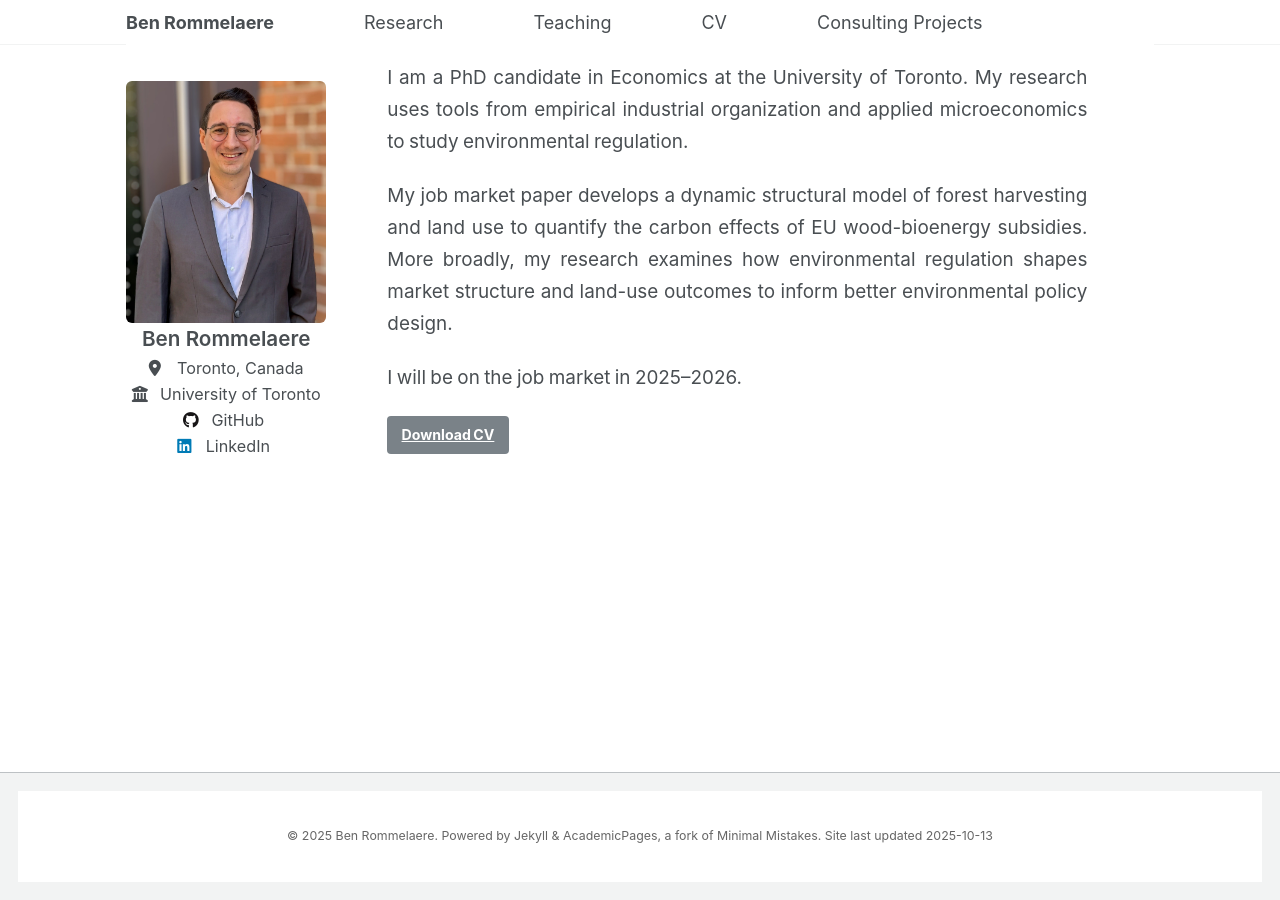
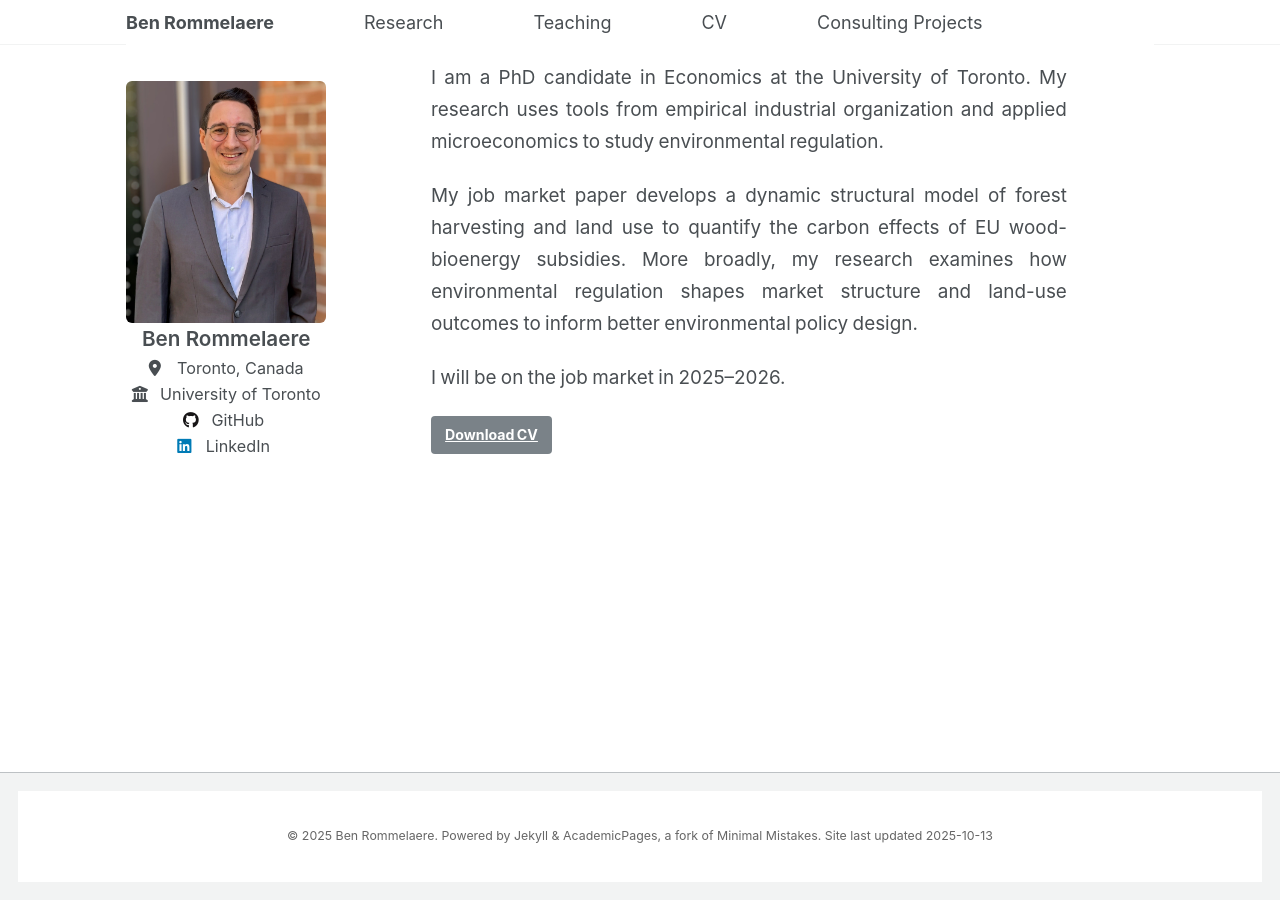
Before and after one commit to brommelaere/brommelaere.github.io, a Jekyll site: the page built from _pages/about.md, in a window 1280 px wide. Built offline with Jekyll 4.4.1, drawn with Linux system fonts in a browser that asks for light colours.

Commit message:
Update _page.scss

```diff
--- a/_sass/layout/_page.scss
+++ b/_sass/layout/_page.scss
@@ -19,8 +19,8 @@
 
 .page {
   @include breakpoint($large) {
-    @include span(9 of 12 last);
-    @include suffix(0.5 of 12);
+    @include span(8.5 of 12 last);
+    @include suffix(1 of 12);
   }
 
   .page__inner-wrap {
```
